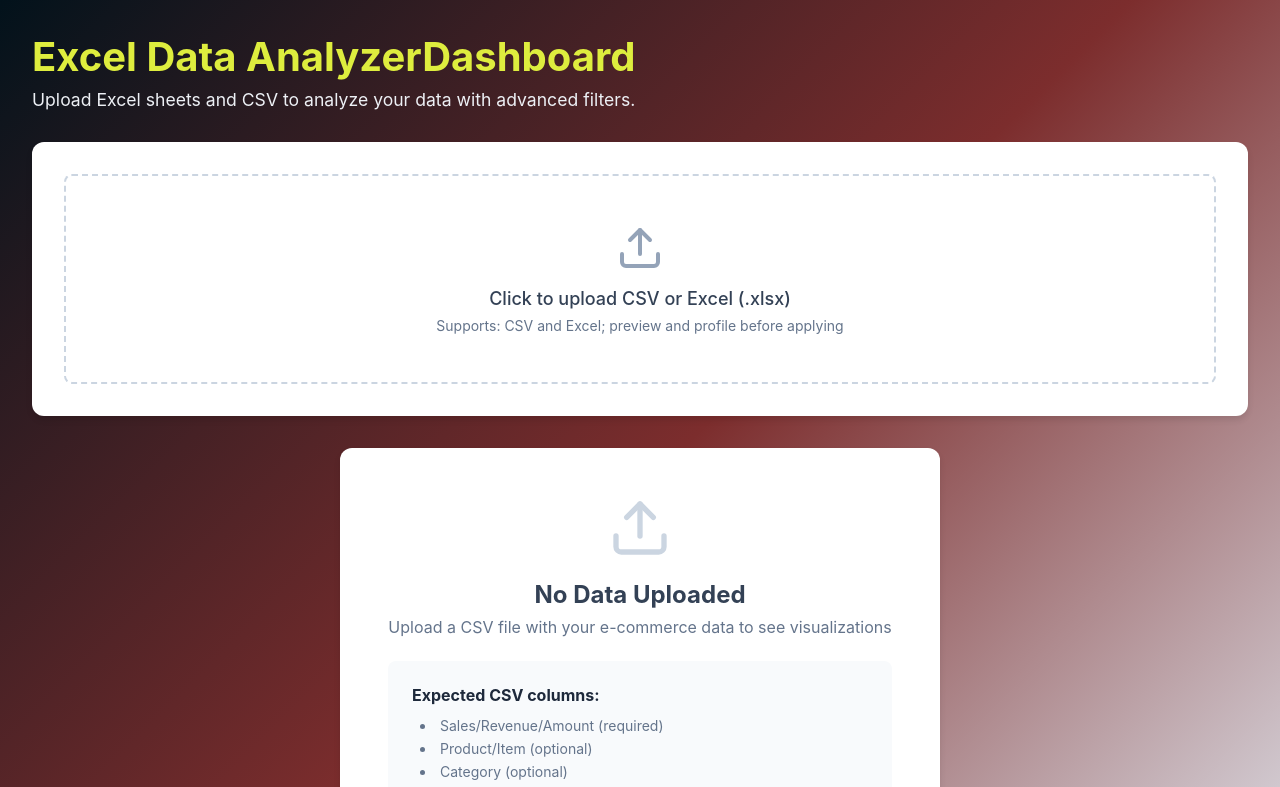
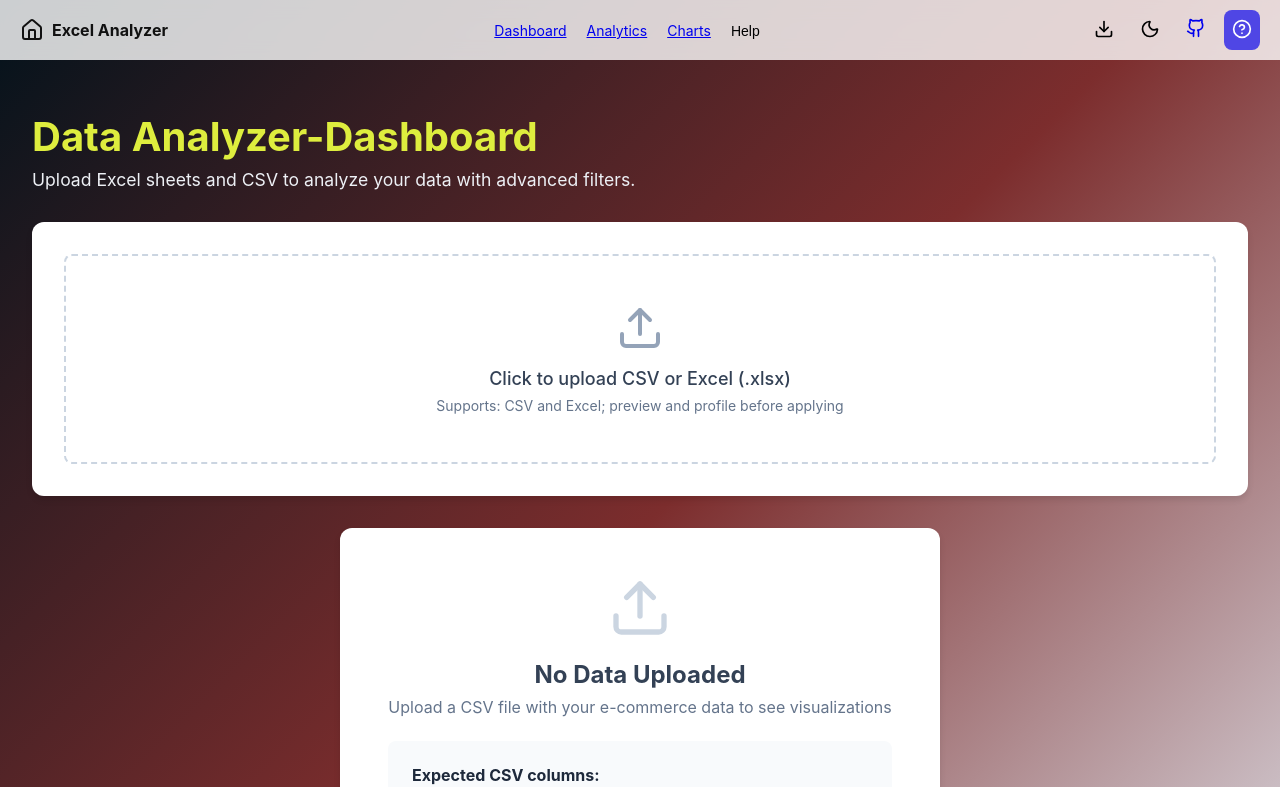
Before and after one commit to Akshat-shukla18/excelanalysis, a React (Create React App) app in the folder excelanalyser/: page / in a window 1280 px wide. Shown: the top 787 px of the page. Built offline with nearby package versions, Linux system fonts and the light colour scheme.

Commit message:
Add Navbar component and styles; update App.js layout

```diff
--- a/excelanalyser/src/App.js
+++ b/excelanalyser/src/App.js
@@ -4,7 +4,7 @@ import { Upload, DollarSign, ShoppingCart, TrendingUp, Package, Filter, Download
 import Papa from 'papaparse';
 import './App.css';
 import VisualBuilder from './components/VisualBuilder';
-
+import Navbar from "./components/Navbar";
 function App() {
   const [data, setData] = useState(null);
   const [fileName, setFileName] = useState('');
@@ -731,10 +731,14 @@ ${metrics.categoryData.map(c => `${c.name}: ${formatCurrency(c.value)}`).join('\
 
   return (
     <div className="app">
+       <Navbar />
+
+    {/* Main Content */}
+    <div className="container" style={{ marginTop: "80px" }}>
       <div className="container">
         <div className="header-section">
           <div className="header-text">
-            <h1>Excel Data AnalyzerDashboard</h1>
+            <h1>Data Analyzer-Dashboard</h1>
             <p>Upload Excel sheets and CSV to analyze your data with advanced filters.</p>
           </div>
           {metrics && (
@@ -1384,6 +1388,7 @@ ${metrics.categoryData.map(c => `${c.name}: ${formatCurrency(c.value)}`).join('\
           </div>
         )}
       </div>
+      </div>
     </div>
   );
 }
--- /dev/null
+++ b/excelanalyser/src/components/Navbar.css
@@ -0,0 +1,92 @@
+.navbar {
+  position: fixed;
+  width: 100%;
+  top: 0;
+  left: 0;
+  backdrop-filter: blur(10px);
+  padding: 10px 20px;
+  z-index: 1000;
+}
+
+.navbar.light {
+  background: rgba(255, 255, 255, 0.8);
+  color: #111;
+}
+
+.navbar.dark {
+  background: rgba(0, 0, 0, 0.8);
+  color: #fff;
+}
+
+.navbar-container {
+  display: flex;
+  justify-content: space-between;
+  align-items: center;
+}
+
+.navbar-logo {
+  display: flex;
+  align-items: center;
+  gap: 8px;
+  font-weight: bold;
+}
+
+.navbar-menu {
+  display: flex;
+  gap: 20px;
+  list-style: none;
+}
+
+.nav-link {
+  background: none;
+  border: none;
+  cursor: pointer;
+  font-size: 14px;
+}
+
+.navbar-actions {
+  display: flex;
+  gap: 10px;
+}
+
+.nav-btn {
+  border: none;
+  padding: 8px;
+  border-radius: 8px;
+  cursor: pointer;
+}
+
+.nav-btn.primary {
+  background: #4f46e5;
+  color: white;
+}
+
+.nav-btn.secondary {
+  background: transparent;
+}
+
+.navbar-toggle {
+  display: none;
+}
+
+.mobile-menu {
+  display: none;
+}
+
+/* Mobile */
+@media (max-width: 768px) {
+  .desktop-menu {
+    display: none;
+  }
+
+  .navbar-toggle {
+    display: block;
+  }
+
+  .mobile-menu {
+    display: flex;
+    flex-direction: column;
+    gap: 10px;
+    padding: 10px;
+  }
+}
--- /dev/null
+++ b/excelanalyser/src/components/Navbar.jsx
@@ -0,0 +1,76 @@
+import React, { useState } from "react";
+import "./Navbar.css";
+import { Home, Download, Sun, Moon, Github, HelpCircle, Menu, X } from "lucide-react";
+
+const Navbar = () => {
+  const [darkMode, setDarkMode] = useState(false);
+  const [isOpen, setIsOpen] = useState(false);
+
+  const toggleDarkMode = () => {
+    setDarkMode(!darkMode);
+    document.body.classList.toggle("dark-mode");
+  };
+
+  const toggleMenu = () => {
+    setIsOpen(!isOpen);
+  };
+
+  return (
+    <nav className={`navbar ${darkMode ? "dark" : "light"}`}>
+      <div className="navbar-container">
+
+        {/* Logo */}
+        <div className="navbar-logo">
+          <Home size={24} />
+          <span>Excel Analyzer</span>
+        </div>
+
+        {/* Desktop Menu */}
+        <ul className="navbar-menu desktop-menu">
+          <li><a href="#dashboard" className="nav-link active">Dashboard</a></li>
+          <li><a href="#analytics" className="nav-link">Analytics</a></li>
+          <li><a href="#charts" className="nav-link">Charts</a></li>
+          <li>
+            <button className="nav-link">Help</button>
+          </li>
+        </ul>
+
+        {/* Actions */}
+        <div className="navbar-actions">
+          <button className="nav-btn secondary">
+            <Download size={20} />
+          </button>
+
+          <button className="nav-btn secondary" onClick={toggleDarkMode}>
+            {darkMode ? <Sun size={20} /> : <Moon size={20} />}
+          </button>
+
+          <a href="https://github.com" className="nav-btn secondary" target="_blank" rel="noreferrer">
+            <Github size={20} />
+          </a>
+
+          <button className="nav-btn primary">
+            <HelpCircle size={20} />
+          </button>
+        </div>
+
+        {/* Mobile Toggle */}
+        <button className="navbar-toggle" onClick={toggleMenu}>
+          {isOpen ? <X size={24} /> : <Menu size={24} />}
+        </button>
+      </div>
+
+      {/* Mobile Menu */}
+      {isOpen && (
+        <div className="mobile-menu">
+          <a href="#dashboard" onClick={toggleMenu}>Dashboard</a>
+          <a href="#analytics" onClick={toggleMenu}>Analytics</a>
+          <a href="#charts" onClick={toggleMenu}>Charts</a>
+          <a href="#help" onClick={toggleMenu}>Help</a>
+        </div>
+      )}
+    </nav>
+  );
+};
+
+export default Navbar;
```
Also changed, not shown: 1 other file (tests, documents, lock files or other folders).
